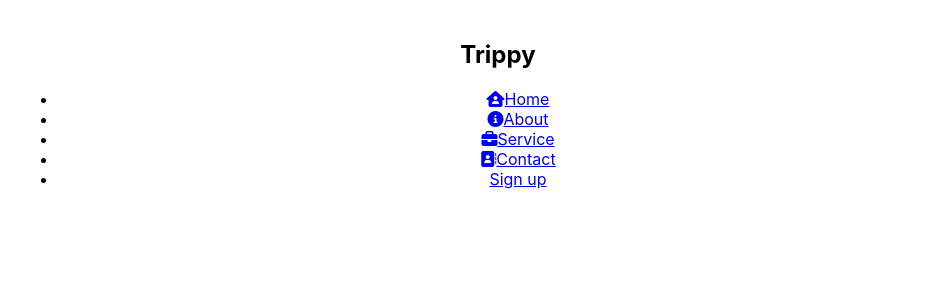
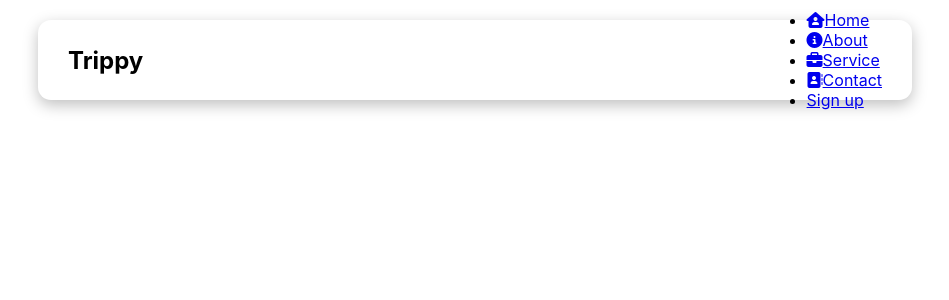
Before and after one commit to jegbune/CRUD-App, a React (Create React App) app: page / in a window 1280 px wide. Shown: the top 300 px of the page, without its empty margins (142-1091 px from the left). Built offline with nearby package versions, Linux system fonts and the light colour scheme.

Commit message:
React lesson on * styling

```diff
--- a/src/App.css
+++ b/src/App.css
@@ -1,5 +1,12 @@
+*{
+  margin: 0;
+  padding: 0;
+  box-sizing: border-box;
+}
 .App {
-  text-align: center;
+  margin: 0;
+  padding: 0;
+  /* text-align: center; */
 }
 
 .App-logo {
--- a/src/components/NavbarStyles.css
+++ b/src/components/NavbarStyles.css
@@ -0,0 +1,10 @@
+.NavbarItems {
+    display: flex;
+    justify-content: space-between;
+    align-items: center;
+    padding: 0 30px;
+    box-shadow: 0 5px 15px 0 rgba(0,0,0,.25);
+    width: 95%;
+    height: 80px;
+    border-radius: 13px;
+}
```
